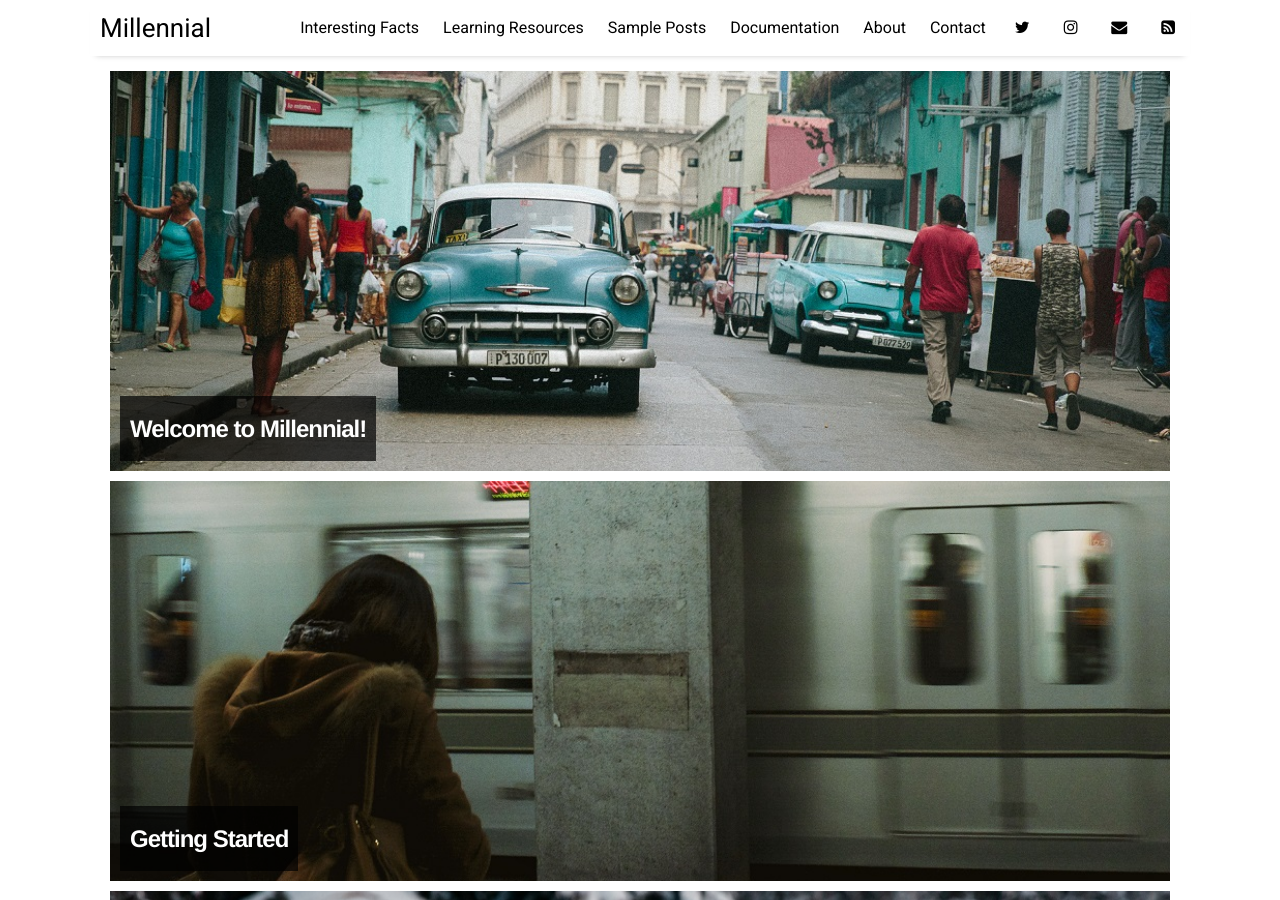
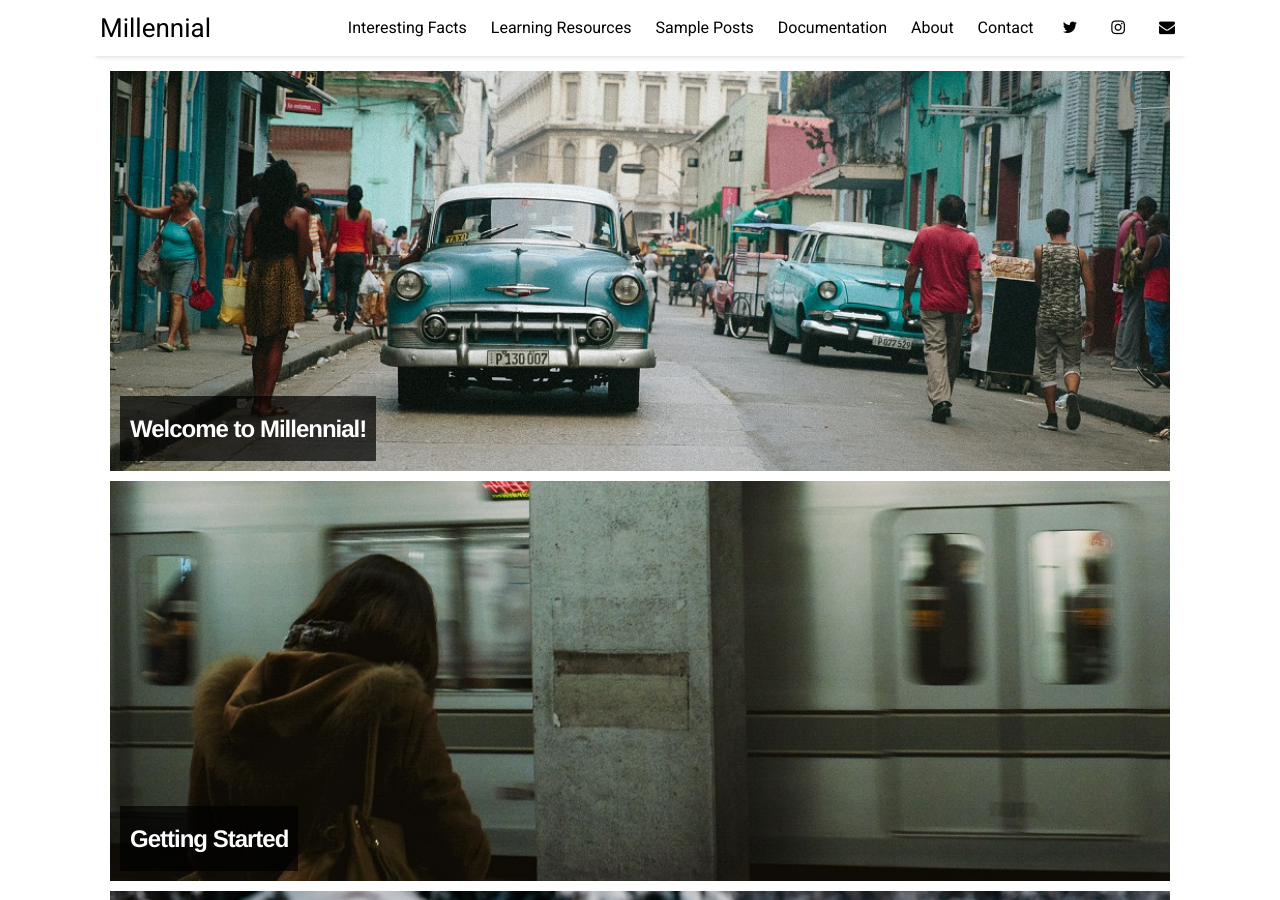
Before and after one commit to kyletimmermans/kyletimmermans.github.io, a Jekyll site: the page built from index.html, in a window 1280 px wide and 900 px high. Built offline with Jekyll 4.4.1, drawn with Linux system fonts in a browser that asks for light colours; nearby versions of some CDN libraries; the list of posts is cut into pages by our own code.

Commit message:
Update settings.yml

```diff
--- a/_data/settings.yml
+++ b/_data/settings.yml
@@ -19,7 +19,6 @@ social:
 - {icon: 'twitter', link: 'https://twitter.com/kyletimmermans'}
 - {icon: 'instagram', link: 'https://instagram.com/kyle_timmermans'}
 - {icon: 'envelope', link: 'mailto:ktimmermans@fordham.edu'}
-- {icon: 'rss-square', link: 'feed.xml'}
 # - {icon: 'rss-square', link: 'rss-feed.xml'}
 
 # Customize site text
```
